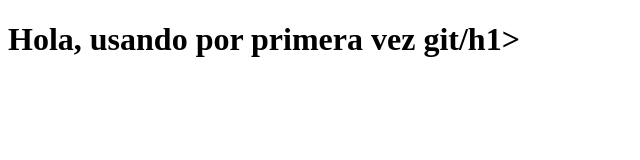
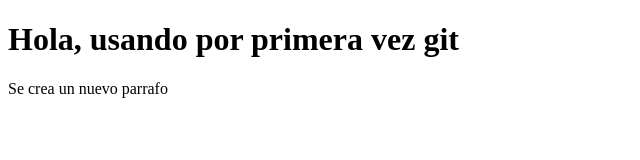
Before and after one commit to camiloossa/hello.world-git, a plain HTML site: page index.html in a window 1280 px wide. Shown: the whole page, without its empty margins (0-640 px from the left). Drawn offline with Linux system fonts and the light colour scheme.

Commit message:
Agregue una linea de parrafo

```diff
--- a/index.html
+++ b/index.html
@@ -7,6 +7,7 @@
     <title>Demo de GIT</title>
 </head>
 <body>
-    <h1>Hola, usando por primera vez git/h1>
+    <h1>Hola, usando por primera vez git</h1>
+    <p>Se crea un nuevo parrafo</p>
 </body>
 </html>
```
